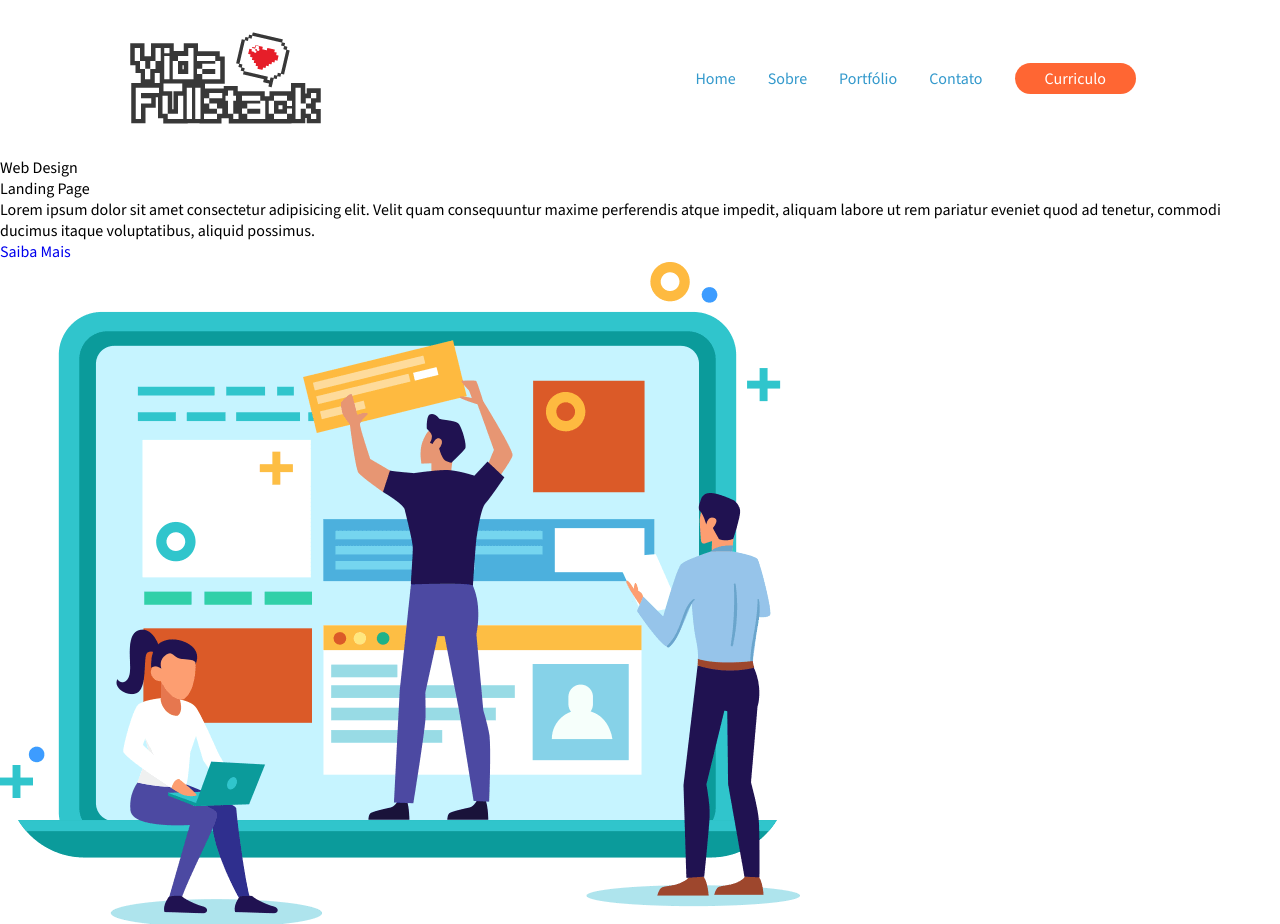
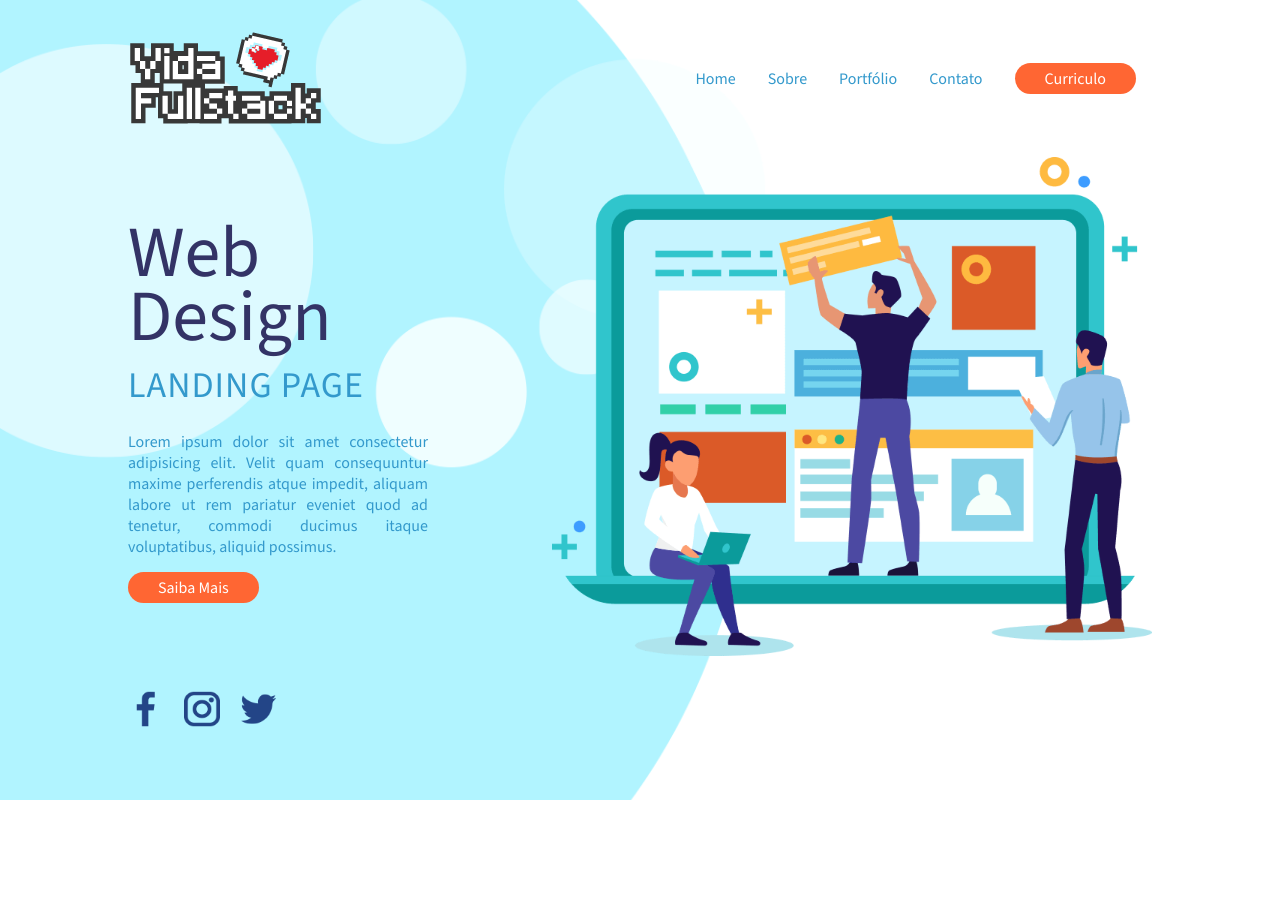
Before and after one commit to thiago-lirio/landingPage, a plain HTML site: page index.html in a window 1280 px wide. Shown: the top 924 px of the page. After the commit the page ends 800 px from the top, so only its background shows below. Drawn offline with nearby package versions, Linux system fonts and the light colour scheme.

Commit message:
Finalizaçao da Landing Page

```diff
--- /dev/null
+++ b/Assets/css/footer.css
@@ -0,0 +1,7 @@
+footer ul li {
+  margin: 0 20px 0 0;
+}
+
+footer ul li a img {
+  width: 36px;
+}
--- a/Assets/css/header.css
+++ b/Assets/css/header.css
@@ -1,20 +1,15 @@
-header {
-  width: 1024px;
-  margin: 30px auto;
-  display: flex;
-  flex-direction: row;
+header section {
   justify-content: space-between;
   align-items: center;
 }
 
-header nav ul {
+header section nav ul {
   display: flex;
   flex-direction: row;
-  list-style: none;
   align-items: center;
 }
 
-header nav ul li a {
+header section nav ul li a {
   margin: 0 16px;
   color: #3399cc;
 }
--- /dev/null
+++ b/Assets/css/main.css
@@ -0,0 +1,32 @@
+.sobre-web-design {
+  align-items: center;
+  justify-content: space-between;
+}
+.sobre-web-design article {
+  width: 300px;
+}
+.sobre-web-design article h1 {
+  font-size: 72px;
+  line-height: 90%;
+  font-weight: 400;
+  color: #333366;
+}
+
+.sobre-web-design article h2 {
+  font-size: 36px;
+  text-transform: uppercase;
+  letter-spacing: 1px;
+  line-height: 200%;
+  color: #3399cc;
+}
+
+.sobre-web-design article p {
+  color: #3399cc;
+  margin: 10px 0;
+  text-align: justify;
+  margin: 10px 0 20px;
+}
+
+.sobre-web-design figcaption img {
+  width: 600px;
+}
--- a/Assets/css/style.css
+++ b/Assets/css/style.css
@@ -1,7 +1,8 @@
 @import url("https://fonts.googleapis.com/css2?family=Source+Sans+3:ital,wght@0,200..900;1,200..900&display=swap");
 @import "header.css";
 @import "buttons.css";
-
+@import "main.css";
+@import "footer.css";
 * {
   margin: 0;
   padding: 0;
@@ -12,6 +13,26 @@
   text-decoration: none;
   font-family: "Source Sans 3", sans-serif;
   font-optical-sizing: auto;
-  font-weight: weight;
+  font-weight: 300;
   font-style: normal;
+  list-style: none;
 }
+
+body {
+  background-image: url("../images/bolha-background.png");
+  background-repeat: no-repeat;
+  background-position: left;
+  background-size: 60%;
+}
+
+.container {
+  width: 1024px;
+  margin: 30px auto;
+  display: flex;
+  flex-direction: column;
+}
+
+.row {
+  display: flex;
+  flex-direction: row;
+}
--- a/index.html
+++ b/index.html
@@ -7,7 +7,8 @@
     <link rel="stylesheet" href="Assets/css/style.css" />
   </head>
   <body>
-    <header>
+    <header class="container">
+      <section class="row">
         <!--Header - Logo Empresa-->
         <img src="Assets/images/logo.png" alt="Logo Vida Full Stack" />
         <!-- Menu do Site -->
@@ -20,9 +21,10 @@
             <li><a href="#" class="btn btn-laranja">Curriculo</a></li>
           </ul>
         </nav>
+      </section>
     </header>
-    <main>
-      <section>
+    <main class="container">
+      <section class="row sobre-web-design">
         <!--Conteudo de texto do site-->
         <article>
           <h1>Web Design</h1>
@@ -33,7 +35,7 @@
             pariatur eveniet quod ad tenetur, commodi ducimus itaque
             voluptatibus, aliquid possimus.
           </p>
-          <a href="#">Saiba Mais</a>
+          <a class="btn btn-laranja" href="#">Saiba Mais</a>
         </article>
         <!--Conteudo da imagem do site-->
         <figcaption>
@@ -44,8 +46,8 @@
         </figcaption>
       </section>
     </main>
-    <footer>
-      <ul>
+    <footer class="container">
+      <ul class="row">
         <li>
           <a href="#"
             ><img src="Assets/images/logo-facebook.png" alt="Logo Facebook"
```
Lines whose indentation alone changed are shown as unchanged.
